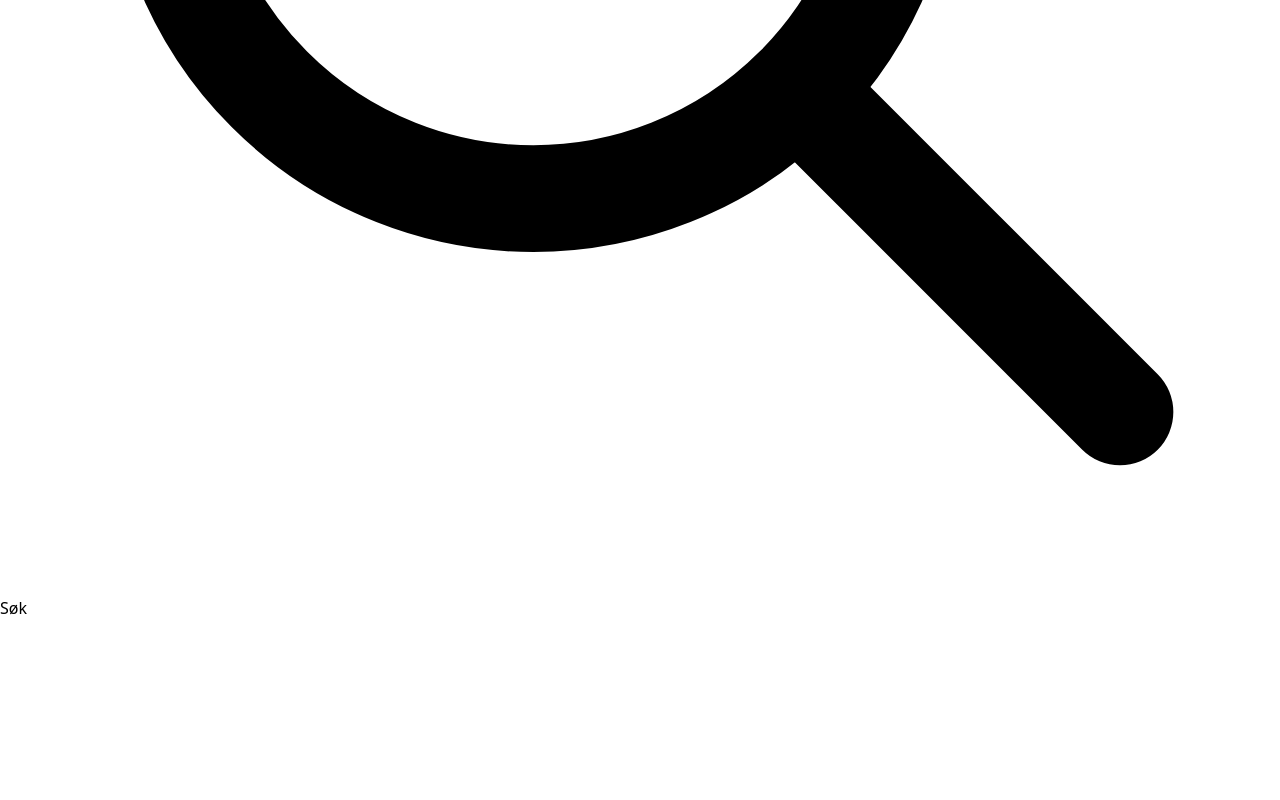
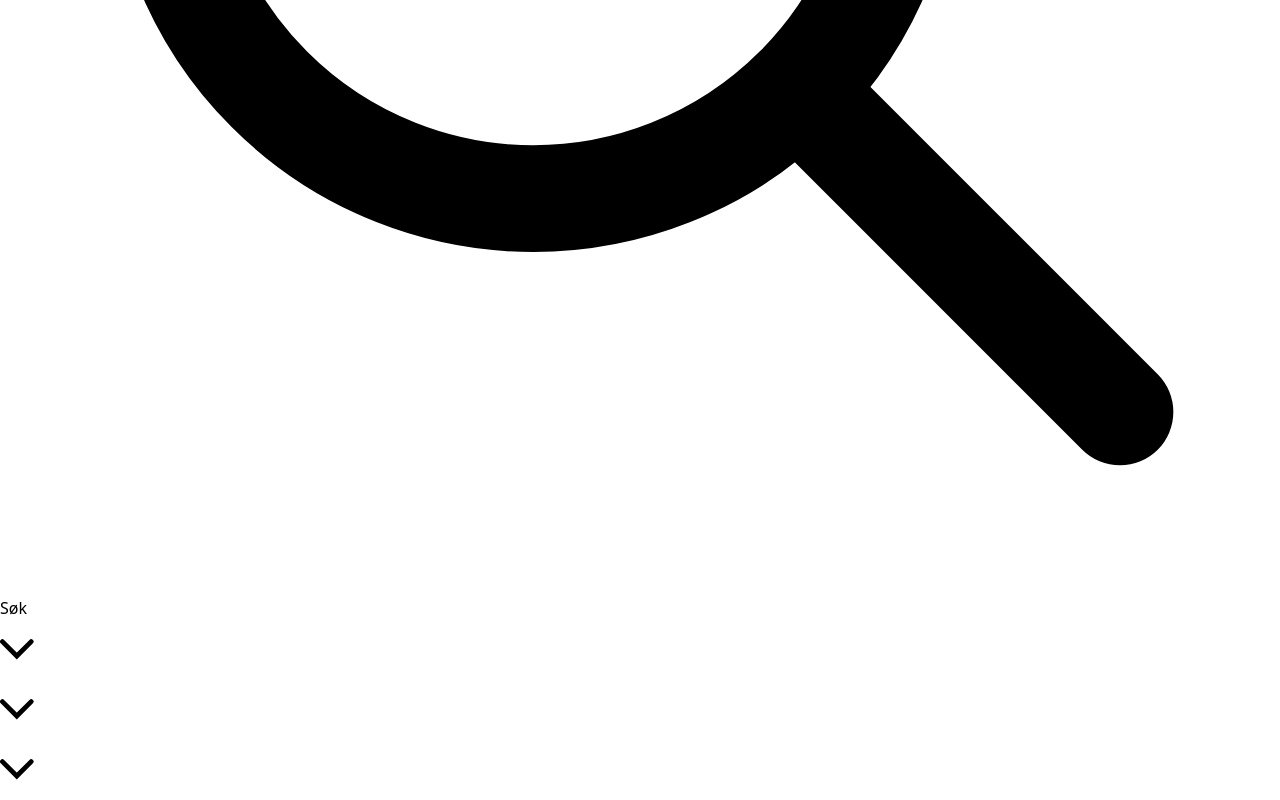
Before and after one commit to jenni2503/Bachelorprosjekt, a React (Vite) app: page / in a window 1280 px wide. Shown: the part 804-1604 px from the top of the page. Before the commit the page ends 1424 px from the top, so only its background shows below. Built offline with nearby package versions, Linux system fonts and the light colour scheme.

Commit message:
color changes and info page

```diff
--- /dev/null
+++ b/src/components/Content.tsx
@@ -0,0 +1,58 @@
+const Content = () => {
+  return (
+    // content 1 (next step: array list)
+    <div className="mx-60 mt-6 bg-gray-500 rounded-xl">
+      <div className="flex flex-col items-end pt-6 rounded-xl bg-zinc-100">
+        <svg
+          className="w-8 pt-4 text-black"
+          height="60"
+          viewBox="5 0 30 25"
+          stroke-width="2"
+          stroke="currentColor"
+          fill="none"
+          stroke-linecap="round"
+        >
+          {" "}
+          <path stroke="none" d="M0 0h24v24H0z" />{" "}
+          <polyline points="6 9 12 15 18 9" />
+        </svg>
+      </div>
+
+      {/* content 2 */}
+      <div className="flex flex-col items-end pt-6 mt-4 rounded-xl bg-zinc-100">
+        <svg
+          className="w-8 pt-4 text-black"
+          height="60"
+          viewBox="5 0 30 25"
+          stroke-width="2"
+          stroke="currentColor"
+          fill="none"
+          stroke-linecap="round"
+        >
+          {" "}
+          <path stroke="none" d="M0 0h24v24H0z" />{" "}
+          <polyline points="6 9 12 15 18 9" />
+        </svg>
+      </div>
+
+      {/* content 3 */}
+      <div className="flex flex-col items-end pt-6 mt-4 rounded-xl bg-zinc-100">
+        <svg
+          className="w-8 pt-4 text-black"
+          height="60"
+          viewBox="5 0 30 25"
+          stroke-width="2"
+          stroke="currentColor"
+          fill="none"
+          stroke-linecap="round"
+        >
+          {" "}
+          <path stroke="none" d="M0 0h24v24H0z" />{" "}
+          <polyline points="6 9 12 15 18 9" />
+        </svg>
+      </div>
+    </div>
+  );
+};
+
+export default Content;
--- /dev/null
+++ b/src/components/InformationPage.tsx
@@ -0,0 +1,46 @@
+const InformationPage = () => {
+  //flex mx-60 bg-gray-500 rounded-xl aspect-[1.02] h-[57px] w-[57px]
+  return (
+    //Search bar box
+    <div>
+      <button className="flex justify-center items-center mx-60 mt-8 bg-gray-500 rounded-xl aspect-[1.02] h-[57px] w-[57px]">
+        <svg
+          className=" size-8 text-white"
+          viewBox="0 0 24 24"
+          stroke-width="2"
+          stroke="currentColor"
+          fill="none"
+          stroke-linecap="round"
+          stroke-linejoin="round"
+        >
+          {" "}
+          <path stroke="none" d="M0 0h24v24H0z" />{" "}
+          <circle cx="10" cy="10" r="7" />{" "}
+          <line x1="21" y1="21" x2="15" y2="15" />
+        </svg>
+      </button>
+
+      {/* Information box (to do: make the size of the box longer | pt-96 suits larger screens)*/}
+      <div className="mx-60 mt-6 bg-gray-500 rounded-xl">
+        <div className="flex flex-col items-end pt-64 rounded-xl bg-zinc-100 ">
+          <svg
+            className="w-8 pt-4 text-black"
+            height="60"
+            viewBox="5 0 30 25"
+            stroke-width="2"
+            stroke="currentColor"
+            fill="none"
+            stroke-linecap="round"
+            stroke-linejoin="round"
+          >
+            {" "}
+            <path stroke="none" d="M0 0h24v24H0z" />{" "}
+            <polyline points="6 15 12 9 18 15" />
+          </svg>
+        </div>
+      </div>
+    </div>
+  );
+};
+
+export default InformationPage;
--- a/src/components/SearchBar.tsx
+++ b/src/components/SearchBar.tsx
@@ -1,10 +1,10 @@
 const SearchBar = () => {
   return (
-    <div className="mx-40 pb-1.5 mt-16 text-2xl tracking-wider bg-black bg-opacity-40 rounded-[30px]">
-      <div className="flex bg-blue-100 rounded-2xl">
+    <div className="mx-60 pb-1.5 mt-16 text-2xl tracking-wider bg-black bg-opacity-40 rounded-[30px]">
+      <div className="flex bg-gray-500 rounded-2xl">
         {/* search icon */}
         <svg
-          className="w-16 pl-4 text-black-500"
+          className="w-14 pl-4 text-white"
           viewBox="0 0 24 24"
           stroke-width="2"
           stroke="currentColor"
@@ -18,9 +18,9 @@ const SearchBar = () => {
           <line x1="21" y1="21" x2="15" y2="15" />
         </svg>
         {/* input */}
-        <input className=" w-full my-4 pl-3 text-md font-medium bg-blue-100 mr-1"></input>
+        <input className="w-full ml-1 my-4 pl-3 text-md font-medium bg-gray-500 mr-1"></input>
         <div className="">
-          <button className="px-14 py-8 rounded-2xl bg-blue-400 bg-opacity-50 ">
+          <button className="px-12 py-6 text-lg font-semibold rounded-2xl bg-yellow-400 bg-opacity-90">
             Søk
           </button>
         </div>
--- a/src/components/Tabs.tsx
+++ b/src/components/Tabs.tsx
@@ -1,6 +1,6 @@
 const Tabs = () => {
   return (
-    <div className="flex gap-5 pl-40 mt-24 ml-6 font-semibold tracking-wide">
+    <div className="flex gap-5 pl-60 mt-24 ml-6 font-semibold text-slate-100 tracking-wide">
       <div className="">Spørsmål</div>
       <div className="">BKU</div>
     </div>
--- a/src/pages/MainSearchPage.tsx
+++ b/src/pages/MainSearchPage.tsx
@@ -1,18 +1,26 @@
 import SearchBar from "../components/SearchBar";
+import Content from "../components/Content";
+
 import Tabs from "../components/Tabs";
+//import InformationPage from "../components/InformationPage";
 
 const MainSearchPage = () => {
   return (
     <>
-      {/* Title */}
-      <div className="text-center pt-12 text-3xl font-bold tracking-wider">
-        TOLLETATEN
+      <div className="bg-zinc-800 h-screen">
+        {/* Title */}
+        <div className="text-center pt-28 text-3xl font-bold tracking-wider text-yellow-300 bg-opacity-90">
+          TOLLETATEN
+        </div>
+        <div className="text-center pr-14 mt-1 text-xs text-yellow-300 bg-opacity-90">
+          NORWEGIAN CUSTOMS
+        </div>
+
+        <Tabs />
+        <SearchBar />
+        {/*<InformationPage />*/}
+        <Content />
       </div>
-      <div className="text-center pr-14 mt-3 text-xs">NORWEGIAN CUSTOMS</div>
-
-      <Tabs />
-
-      <SearchBar />
     </>
   );
 };
```
Also changed, not shown: 1 other file (tests, documents, lock files or other folders).
